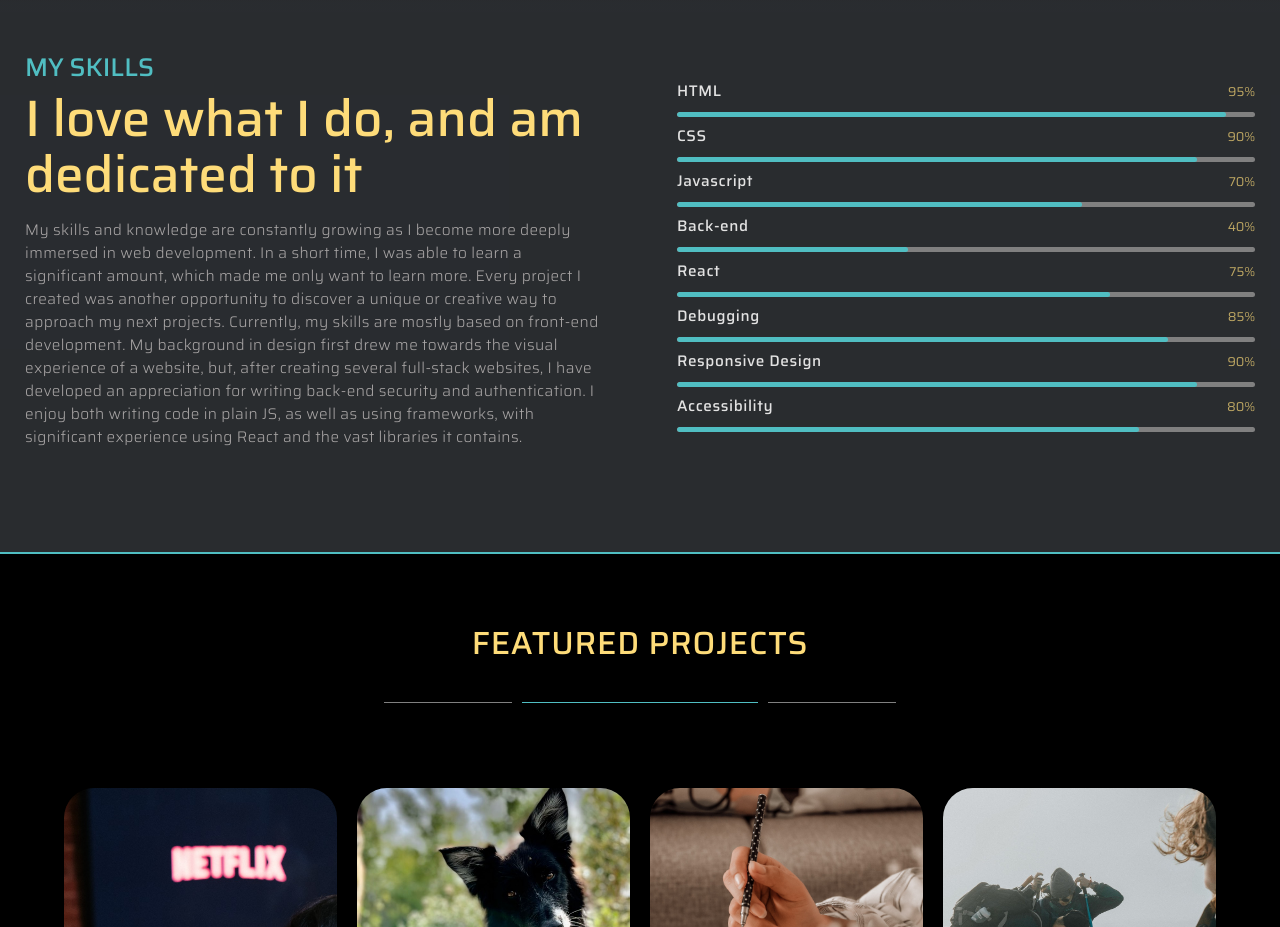
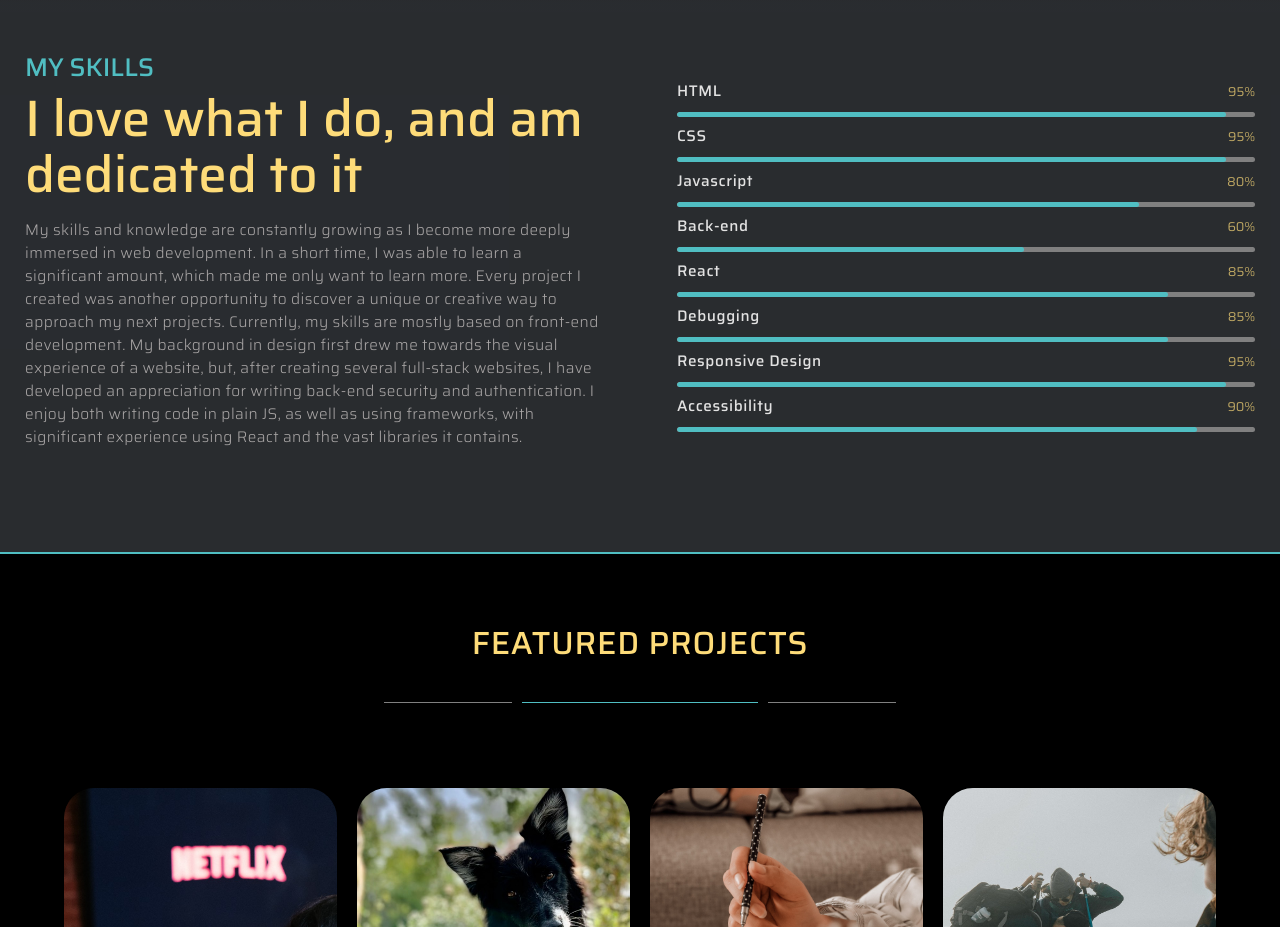
Before and after one commit to grosen-coding/grosen-portfolio, a React (Create React App) app: page / in a window 1280 px wide. Shown: the part 2700-3627 px from the top of the page. Built offline with nearby package versions, Linux system fonts and the light colour scheme.

Commit message:
increased skill bar levels

```diff
--- a/src/sections/Skills.jsx
+++ b/src/sections/Skills.jsx
@@ -68,9 +68,9 @@ function Skills() {
               <SkillWrap>
                 <Skill>
                   <h3>CSS</h3>
-                  <div id="skill-progress">90%</div>
+                  <div id="skill-progress">95%</div>
                 </Skill>
-                <SkillBar progress={90} className="skill-bar" id="skill-bar">
+                <SkillBar progress={95} className="skill-bar" id="skill-bar">
                   {" "}
                   <div
                     data-aos="anim1"
@@ -83,9 +83,9 @@ function Skills() {
               <SkillWrap>
                 <Skill>
                   <h3>Javascript</h3>
-                  <div id="skill-progress">70%</div>
+                  <div id="skill-progress">80%</div>
                 </Skill>
-                <SkillBar progress={70} className="skill-bar" id="skill-bar">
+                <SkillBar progress={80} className="skill-bar" id="skill-bar">
                   {" "}
                   <div
                     data-aos="anim1"
@@ -98,9 +98,9 @@ function Skills() {
               <SkillWrap>
                 <Skill>
                   <h3>Back-end</h3>
-                  <div id="skill-progress">40%</div>
+                  <div id="skill-progress">60%</div>
                 </Skill>
-                <SkillBar progress={40} className="skill-bar" id="skill-bar">
+                <SkillBar progress={60} className="skill-bar" id="skill-bar">
                   {" "}
                   <div
                     data-aos="anim1"
@@ -113,9 +113,9 @@ function Skills() {
               <SkillWrap>
                 <Skill>
                   <h3>React</h3>
-                  <div id="skill-progress">75%</div>
+                  <div id="skill-progress">85%</div>
                 </Skill>
-                <SkillBar progress={75} className="skill-bar" id="skill-bar">
+                <SkillBar progress={85} className="skill-bar" id="skill-bar">
                   {" "}
                   <div
                     data-aos="anim1"
@@ -142,9 +142,9 @@ function Skills() {
               <SkillWrap>
                 <Skill>
                   <h3>Responsive Design</h3>
-                  <div id="skill-progress">90%</div>
+                  <div id="skill-progress">95%</div>
                 </Skill>
-                <SkillBar progress={90} className="skill-bar" id="skill-bar">
+                <SkillBar progress={95} className="skill-bar" id="skill-bar">
                   <div
                     data-aos="anim1"
                     data-aos-duration="2000"
@@ -156,9 +156,9 @@ function Skills() {
               <SkillWrap>
                 <Skill>
                   <h3>Accessibility</h3>
-                  <div id="skill-progress">80%</div>
+                  <div id="skill-progress">90%</div>
                 </Skill>
-                <SkillBar progress={80} className="skill-bar" id="skill-bar">
+                <SkillBar progress={90} className="skill-bar" id="skill-bar">
                   <div
                     data-aos="anim1"
                     data-aos-duration="2000"
```
